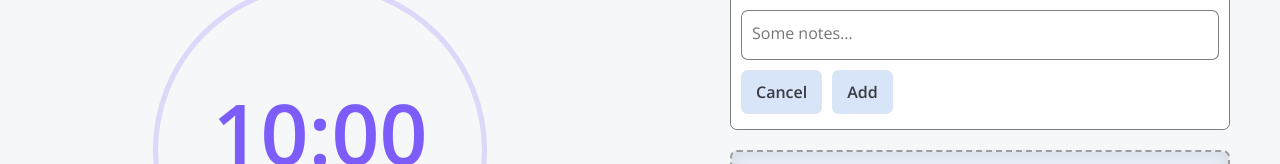
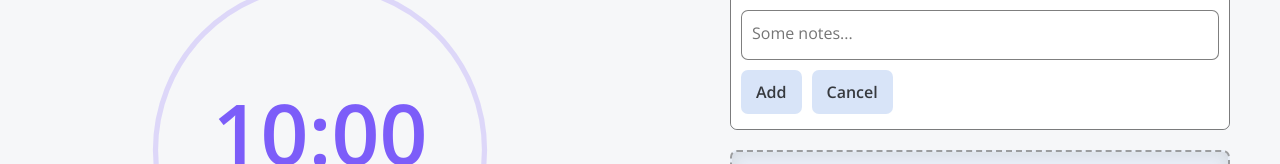
Before and after one commit to BinLama/pomodoro, a React (Vite) app in the folder frontend/: page / in a window 1280 px wide. Both pictures are taken after a click on the button "Add Task". Shown: the part 210-374 px from the top of the page. Built offline with nearby package versions, Linux system fonts and the light colour scheme; no server answers.

Commit message:
Position add btn to left side

```diff
--- a/frontend/src/components/home/tasks/TaskModal.jsx
+++ b/frontend/src/components/home/tasks/TaskModal.jsx
@@ -60,10 +60,8 @@ const TaskModal = ({ id, close, title = "", note = "", newTask = false }) => {
   const validInput = () => {
     const title = pomoTask.title.trim();
     if (title.length <= 0) {
-      console.log("INVALID");
       return true;
     }
-    console.log("VALID");
     return false;
   };
 
@@ -153,9 +151,6 @@ const TaskModal = ({ id, close, title = "", note = "", newTask = false }) => {
           </button>
         )}
         <div className="">
-          <button type="button" className="btn cancel" onClick={close}>
-            Cancel
-          </button>
           {newTask ? (
             <button
               type="button"
@@ -179,6 +174,9 @@ const TaskModal = ({ id, close, title = "", note = "", newTask = false }) => {
               Save
             </button>
           )}
+          <button type="button" className="btn cancel" onClick={close}>
+            Cancel
+          </button>
         </div>
       </div>
     </div>
```
